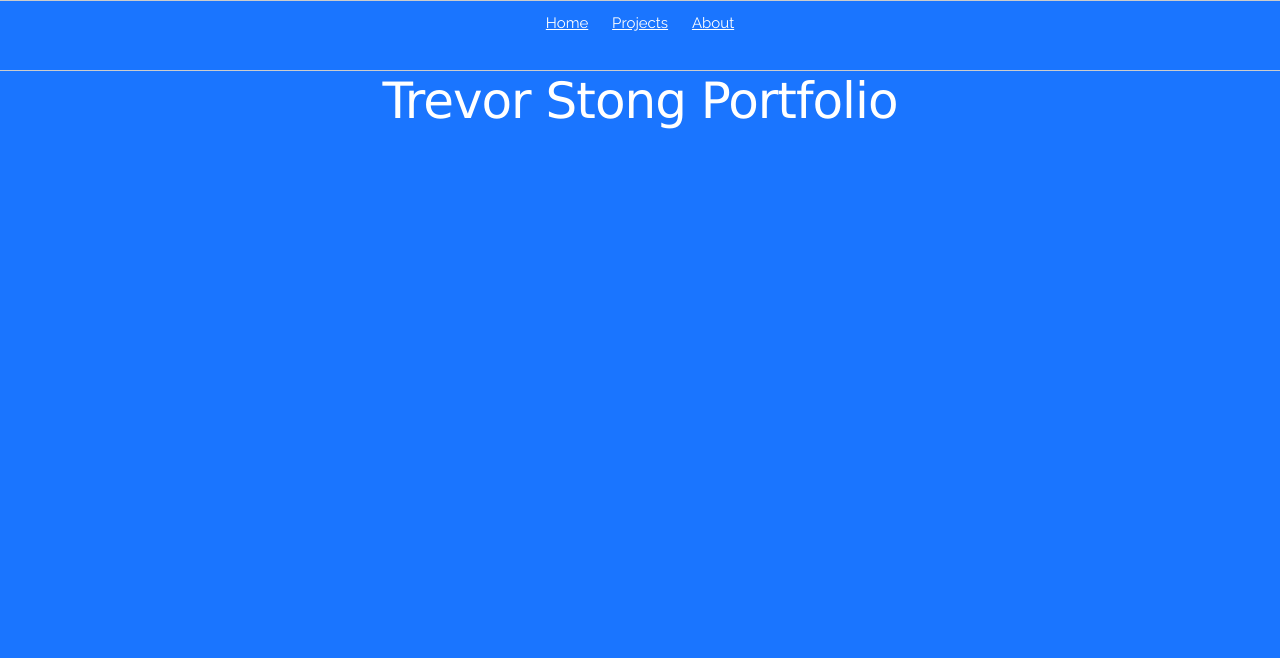
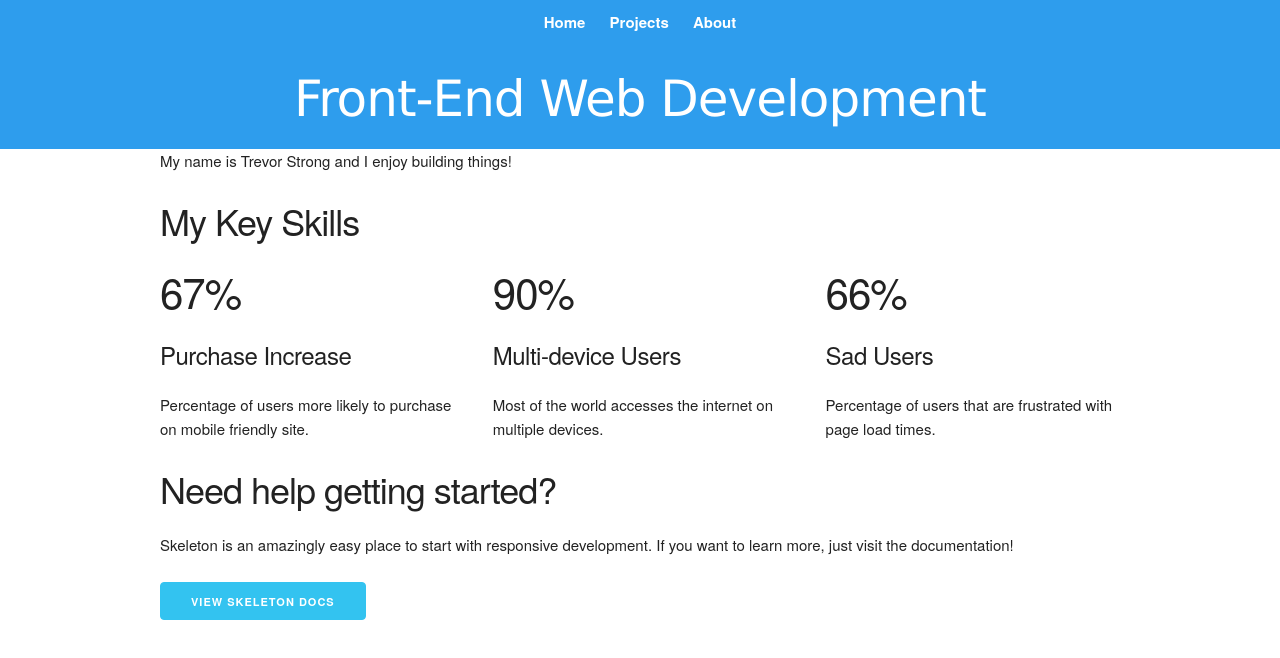
Before and after one commit to Trevor1994/Portfolio, a plain HTML site: page index.html in a window 1280 px wide. Drawn offline with Linux system fonts and the light colour scheme.

Commit message:
Added 5 different sections which provide the structure of the homepage.

```diff
--- a/css/main.scss
+++ b/css/main.scss
@@ -1,17 +1,15 @@
-$background: #1a75ff;
 $mainfont: 'sans-serif', 'verdana';
 $titleColour: #ffffff;
 $navcolour: #ffffff;
+$section1: rgb(46, 157, 237);
 
 body {
     margin: 0;
     padding: 0;
-    background-color: $background;
+    height: 1000px;
 }
 
 nav {
-    border: 1px solid #ccc;
-    border-width: 1px 0;
     list-style: none;
     margin: 0;
     padding: 0;
@@ -27,14 +25,19 @@ nav {
 
     .nav a {
         display: inline-block;
+        text-decoration: none;
         padding: 10px;
         color: $navcolour;
+        font-weight: bold;
     }
 }
 
 h1 {
     font-family: $mainfont;
-    font-size: 50px;
     color: $titleColour;
     text-align: center;
 }
+
+.section1{
+  background-color: $section1;
+}
--- a/index.html
+++ b/index.html
@@ -1,22 +1,17 @@
 <!DOCTYPE html>
 <html lang="en">
-
 <head>
 
   <!-- Basic Page Needs
   –––––––––––––––––––––––––––––––––––––––––––––––––– -->
   <meta charset="utf-8">
-    <title>Trevor Strong Portfolio</title>
+  <title>Portfolio | Trevor Strong</title>
   <meta name="description" content="">
   <meta name="author" content="">
 
   <!-- Mobile Specific Metas
   –––––––––––––––––––––––––––––––––––––––––––––––––– -->
   <meta name="viewport" content="width=device-width, initial-scale=1">
-
-    <!-- FONT
-  –––––––––––––––––––––––––––––––––––––––––––––––––– -->
-    <link href="//fonts.googleapis.com/css?family=Raleway:400,300,600" rel="stylesheet" type="text/css">
 
   <!-- CSS
   –––––––––––––––––––––––––––––––––––––––––––––––––– -->
@@ -25,15 +20,15 @@
   <link rel="stylesheet" href="css/main.css">
 
 </head>
+<body>
 
-<body>
   <!-- Primary Page Layout
   –––––––––––––––––––––––––––––––––––––––––––––––––– -->
-    <header role="banner">
-    </header>
 
-    <!-- Navigation
-  –––––––––––––––––––––––––––––––––––––––––––––––––– -->
+  <div class="section1">
+    <div class="container">
+      <div class="row">
+        <div class=".one.column">
           <nav role="navigation">
               <ul class="nav">
                   <li><a href="#">Home</a></li>
@@ -41,22 +36,76 @@
                   <li><a href="#">About</a></li>
               </ul>
           </nav>
+          <h1>Front-End Web Development</h1>
+        </div>
+      </div>
+    </div>
+  </div>
 
-    <!-- Main Content
+  <!-- Section = Introduction
+  –––––––––––––––––––––––––––––––––––––––––––––––––– -->
+  <div class="section2">
+    <div class="container">
+      <div class="row">
+        <div class=".one.column">
+          <p class="introduction">My name is Trevor Strong and I enjoy building things!</p>
+        </div>
+      </div>
+    </div>
+  </div>
+
+  <!-- Section = Skills
   –––––––––––––––––––––––––––––––––––––––––––––––––– -->
 
-    <main id="content" class="group" role="main">
-        <h1>Trevor Stong Portfolio</h1>
-    </main>
+  <div class="sectionSkills">
+    <div class="container">
+      <div class="row">
+        <div class=".one.column">
+          <h3>My Key Skills</h3>
+        </div>
+      </div>
+    </div>
+  </div>
 
-    <!-- Footer
+  <!-- Section = Projects
   –––––––––––––––––––––––––––––––––––––––––––––––––– -->
 
-    <footer role="contentinfo">
+  <div class="sectionProjects">
+    <div class="container">
+      <div class="row">
+        <div class="one-third column value">
+          <h2 class="value-multiplier">67%</h2>
+          <h5 class="value-heading">Purchase Increase</h5>
+          <p class="value-description">Percentage of users more likely to purchase on mobile friendly site.</p>
+        </div>
+        <div class="one-third column value">
+          <h2 class="value-multiplier">90%</h2>
+          <h5 class="value-heading">Multi-device Users</h5>
+          <p class="value-description">Most of the world accesses the internet on multiple devices.</p>
+        </div>
+        <div class="one-third column value">
+          <h2 class="value-multiplier">66%</h2>
+          <h5 class="value-heading">Sad Users</h5>
+          <p class="value-description">Percentage of users that are frustrated with page load times.</p>
+        </div>
+      </div>
+    </div>
+  </div>
 
+  <!-- Section = Footer
+  –––––––––––––––––––––––––––––––––––––––––––––––––– -->
+
+<footer>
+  <div class="section get-help">
+    <div class="container">
+      <h3 class="section-heading">Need help getting started?</h3>
+      <p class="section-description">Skeleton is an amazingly easy place to start with responsive development. If you want to learn more, just visit the documentation!</p>
+      <a class="button button-primary" href="http://getskeleton.com">View Skeleton Docs</a>
+    </div>
+  </div>
 </footer>
+
 <!-- End Document
   –––––––––––––––––––––––––––––––––––––––––––––––––– -->
 </body>
-
 </html>
```
Also changed, not shown: about.html (+7 -11 lines), projects.html (deleted, +0 -62 lines), css/main.css, 1 other file. Lines whose indentation alone changed are shown as unchanged.
